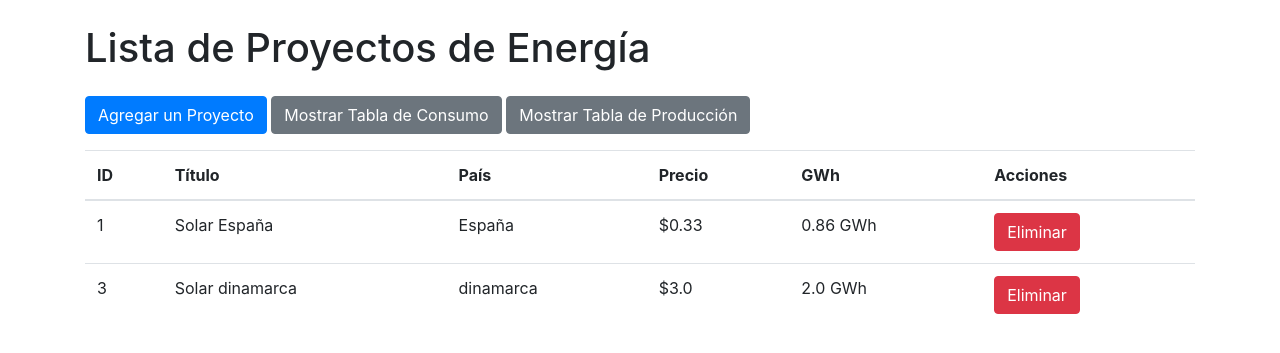
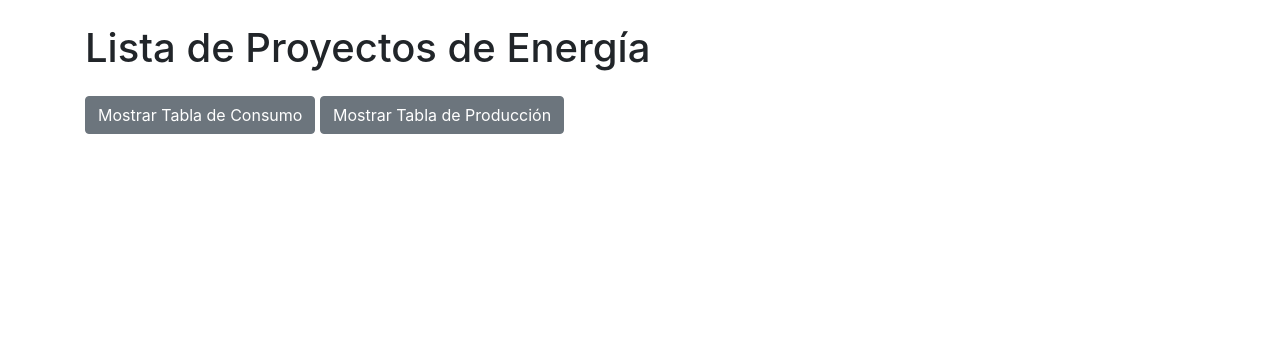
Before and after one commit to AlfonsoJulian/BackIsi, a Flask app: page /templates in a window 1280 px wide. Shown: the top 353 px of the page. Run offline with Flask 3, Linux system fonts and the light colour scheme; data comes from the database, SQL or seed files in the repository; some libraries are stand-ins or nearby versions.

Commit message:
#13 eliminación del index hmtl
Se eliemiana del index tanto al tabla de prueba de como como el add project

```diff
--- a/templates/index.html
+++ b/templates/index.html
@@ -9,35 +9,8 @@
 <body>
   <div class="container">
     <h1 class="my-4">Lista de Proyectos de Energía</h1>
-    <a href="{{ url_for('add_project') }}" class="btn btn-primary mb-3">Agregar un Proyecto</a>
     <a href="{{ url_for('show_consumption') }}" class="btn btn-secondary mb-3">Mostrar Tabla de Consumo</a>
     <a href="{{ url_for('show_production') }}" class="btn btn-secondary mb-3">Mostrar Tabla de Producción</a>
-    <table class="table">
-      <thead>
-        <tr>
-          <th>ID</th>
-          <th>Título</th>
-          <th>País</th>
-          <th>Precio</th>
-          <th>GWh</th>
-          <th>Acciones</th>
-        </tr>
-      </thead>
-      <tbody>
-        {% for project in bd_energy_projects %}
-          <tr>
-            <td>{{ project[0] }}</td>
-            <td>{{ project[1] }}</td>
-            <td>{{ project[2] }}</td>
-            <td>${{ project[3] }}</td>
-            <td>{{ project[4] }} GWh</td>
-            <td>
-              <a href="{{ url_for('delete_project', project_id=project[0]) }}" class="btn btn-danger">Eliminar</a>
-            </td>
-          </tr>
-        {% endfor %}
-      </tbody>
-    </table>
   </div>
 </body>
 </html>
```
Also changed, not shown: templates/add_project.html (deleted, +0 -33 lines).
